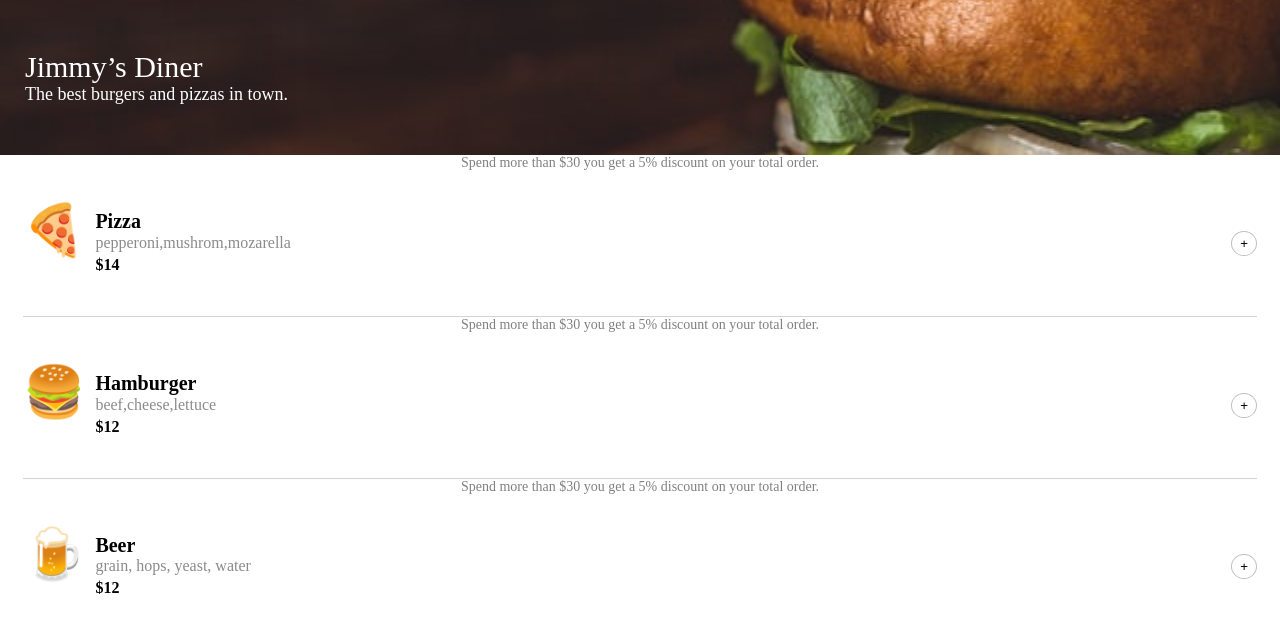
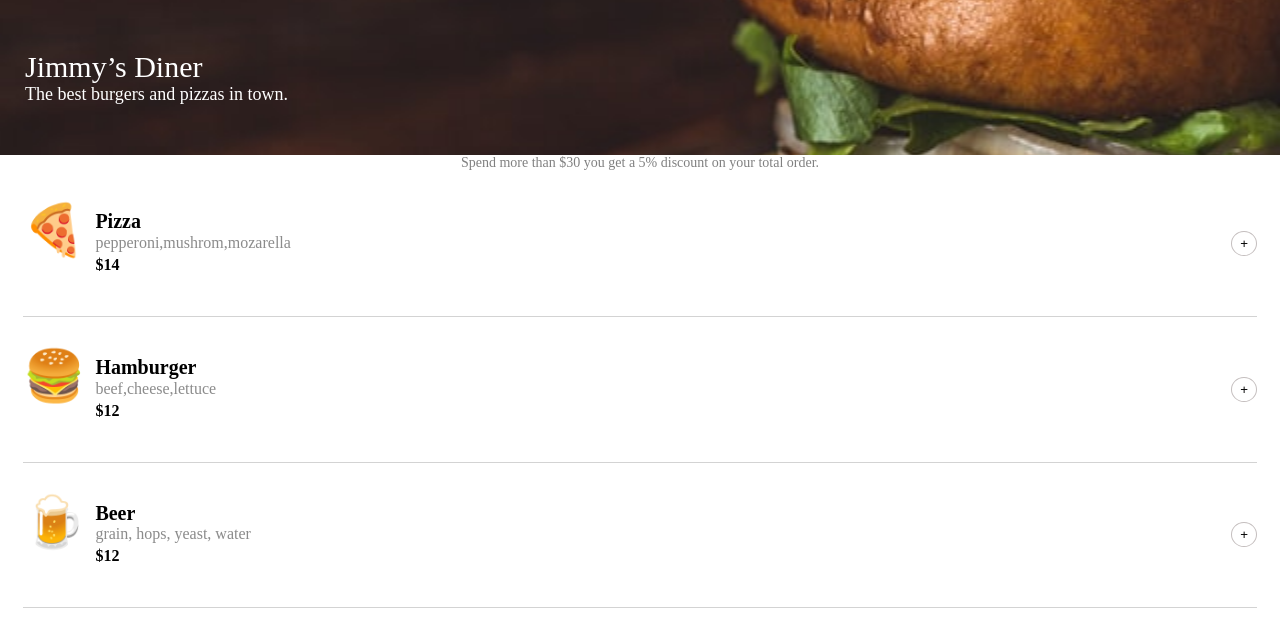
Before and after one commit to TravisHaynie/Ordering-App, a plain HTML site: page index.html in a window 1280 px wide. Shown: the top 632 px of the page. Drawn offline with Linux system fonts and the light colour scheme.

Commit message:
fixed syntax

```diff
--- a/index.css
+++ b/index.css
@@ -214,4 +214,5 @@ li {
 
 .star-emoji {
     cursor: pointer;
+    text-align: center;
 }
--- a/index.js
+++ b/index.js
@@ -14,7 +14,6 @@ function generatedHtml() {
     menuArray.forEach((menuItm) => {
         menuHtml +=
             `
-            <p class='discount-message'>Spend more than $30 you get a 5% discount on your total order.</p>
             <div class='main-container border-btm'>
                 <div>
                     <p class='menu-emoji'>${menuItm.emoji}</p>
@@ -27,11 +26,16 @@ function generatedHtml() {
                 <div class='plus-btn-container'>
                     <button class='plus-btn' data-id='${menuItm.id}'>+</button>
                 </div>
-            </div>`
+            </div>
+            `;
 
-    })
-       mainContainer.innerHTML = menuHtml;
-}
+    });
+       mainContainer.innerHTML =
+            `
+            <p class='discount-message'>Spend more than $30 you get a 5% discount on your total order.</p>
+            ${menuHtml}
+            `;
+};
 
 generatedHtml();
 
@@ -87,8 +91,8 @@ function renderOrder() {
                         $${item.price}
                     </li>
                 </ul>
-                `
-        }).join(' ')
+                `;
+        }).join(' ');
 
         const originalTotal = total;
 
@@ -109,8 +113,7 @@ function renderOrder() {
                 </div>
             </div>
             <button class='complete-order-btn' data-complete='complete-order-btn'>Complete Order</button>
-
-            `
+            `;
 
     if(total < originalTotal) {
         document.getElementById('final-total').style.display = 'block'
@@ -145,7 +148,7 @@ function renderForm() {
             <label for='password'></label>
             <input class='cvv' id='password' type='password' placeholder='Enter CVV' required></input>
             <button class='pay-btn' data-pay='pay-btn' >Pay</button>
-        `
+        `;
 };
 
 function renderThankYouMessage() {
@@ -155,17 +158,17 @@ function renderThankYouMessage() {
     thankYouMessage.innerHTML =
         `
             <p class='thank-you'>Thanks, James!Your order is on the way!</p>
-        `
+        `;
 
     ratingStar.innerHTML =
         `
              <p class='star-emoji' data-star='start-emoji'>✩✩✩✩✩</p>
-        `
+        `;
 };
 
 function renderRatings() {
     ratingStar.innerHTML =
         `
             <p class='star-emoji' data-star='start-emoji'>★★★★★</p>
-    `
+        `;
 };
```
Lines whose indentation alone changed are shown as unchanged.
